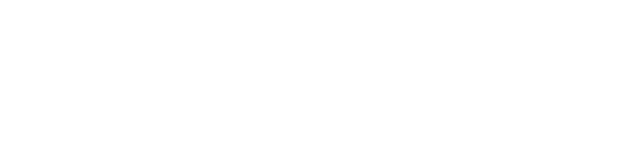
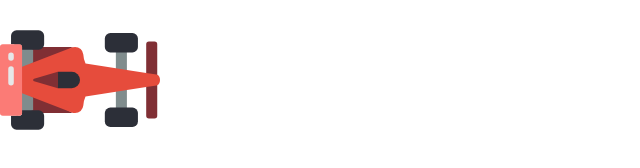
Before and after one commit to mmoncera/driving-game, a website: page index.html in a window 1280 px wide. Shown: the whole page, without its empty margins (0-640 px from the left). Drawn offline with Linux system fonts and the light colour scheme.

Commit message:
Added the image of the car to the HTML

```diff
--- a/index.html
+++ b/index.html
@@ -6,6 +6,8 @@
     <meta name="viewport" content="width=device-width, initial-scale=1.0" />
     <title>Driving Game</title>
     <link rel="stylesheet" href="./styles.css" />
+    <img class="car" src="./images/f1.svg" alt="red car" />
   </head>
   <body></body>
 </html>
+</html>
--- a/styles.css
+++ b/styles.css
@@ -5,3 +5,7 @@
 body {
   margin: 0;
 }
+
+img {
+  width: 10rem;
+}
```
